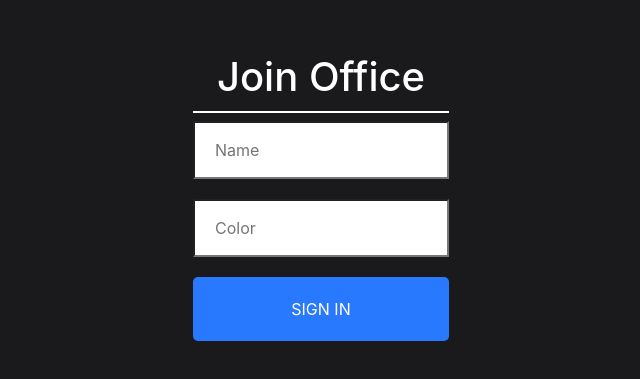
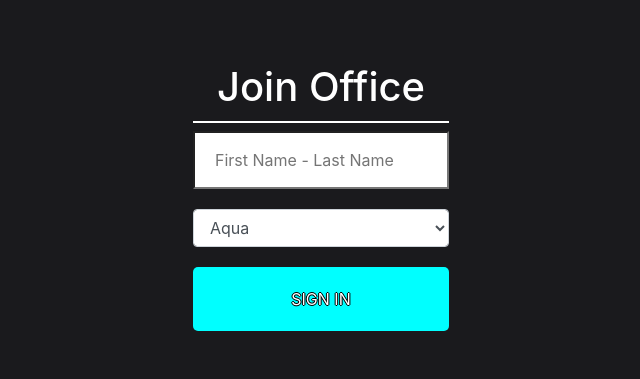
Before and after one commit to kitconcept/digital-office, a React (Create React App) app: page / in a window 1280 px wide. Shown: the part 203-582 px from the top of the page, without its empty margins (319-959 px from the left). Built offline with nearby package versions, Linux system fonts and the light colour scheme.

Commit message:
added color pick menu

```diff
--- a/src/App.css
+++ b/src/App.css
@@ -113,6 +113,7 @@ button:focus {
   height: 40px;
   background: #cc8f16;
   color: #f0f0f0;
+  text-shadow: -1px 0 black, 0 1px black, 1px 0 black, 0 -1px black;
   position: absolute;
   top: 0;
   left: 0;
@@ -142,3 +143,7 @@ button:focus {
   top: 1%;
   left: 86%;
 }
+
+.button.mt-20.submit {
+  text-shadow: -1px 0 black, 0 1px black, 1px 0 black, 0 -1px black;
+}
--- a/src/components/Join/Join.js
+++ b/src/components/Join/Join.js
@@ -1,10 +1,11 @@
 import React, { useState } from "react";
 import { Link } from "react-router-dom";
+import Form from "react-bootstrap/Form";
 import "../../App.css";
 
 const Join = () => {
   const [name, setName] = useState("");
-  const [color, setColor] = useState("");
+  const [color, setColor] = useState("Aqua");
 
   return (
     <div className="joinOuterContainer">
@@ -12,24 +13,46 @@ const Join = () => {
         <h1 className="heading">Join Office</h1>
         <div>
           <input
-            placeholder="Name"
+            placeholder="First Name - Last Name"
             className="joinInput"
             type="text"
             onChange={(event) => setName(event.target.value)}
           />
-
-          <input
-            placeholder="Color"
+          <Form.Control
             className="joinInput mt-20"
-            type="text"
+            as="select"
             onChange={(event) => setColor(event.target.value)}
-          />
+            placeholder="color"
+          >
+            <option>Aqua</option>
+            <option>Black</option>
+            <option>Blue</option>
+            <option>Crimson</option>
+            <option>DeepPink</option>
+            <option>GoldenRod</option>
+            <option>Green</option>
+            <option>Grey</option>
+            <option>Indigo</option>
+            <option>Lime</option>
+            <option>Magenta</option>
+            <option>OrangeRed</option>
+            <option>Orchid</option>
+            <option>Red</option>
+            <option>SaddleBrown</option>
+            <option>Teal</option>
+            <option>White</option>
+            <option>Yellow</option>
+          </Form.Control>
         </div>
         <Link
           onClick={(event) => (!name || !color ? event.preventDefault() : null)}
           to={"/Office/?name=" + name + "&color=" + color}
         >
-          <button className="button mt-20" type="submit">
+          <button
+            className="button mt-20 submit"
+            style={{ background: color }}
+            type="submit"
+          >
             Sign In
           </button>
         </Link>
```
